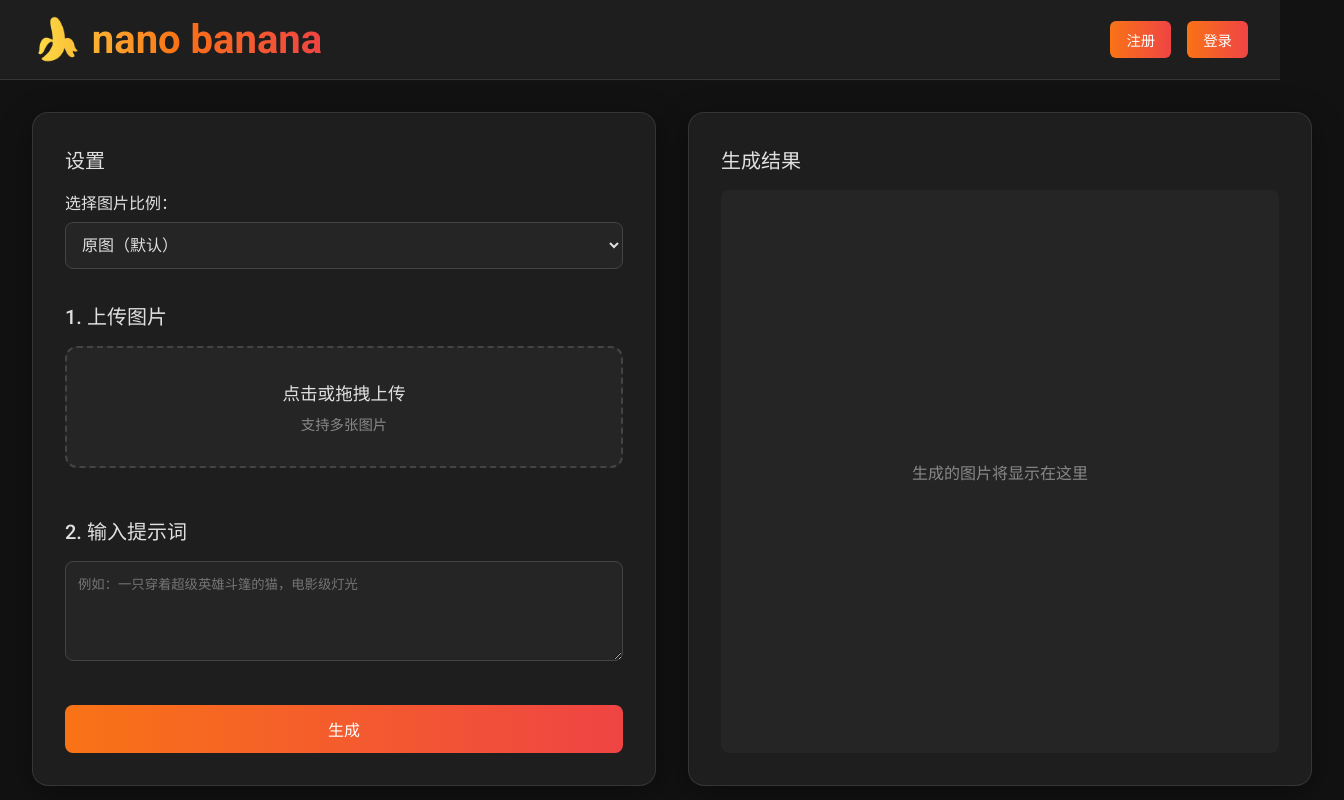
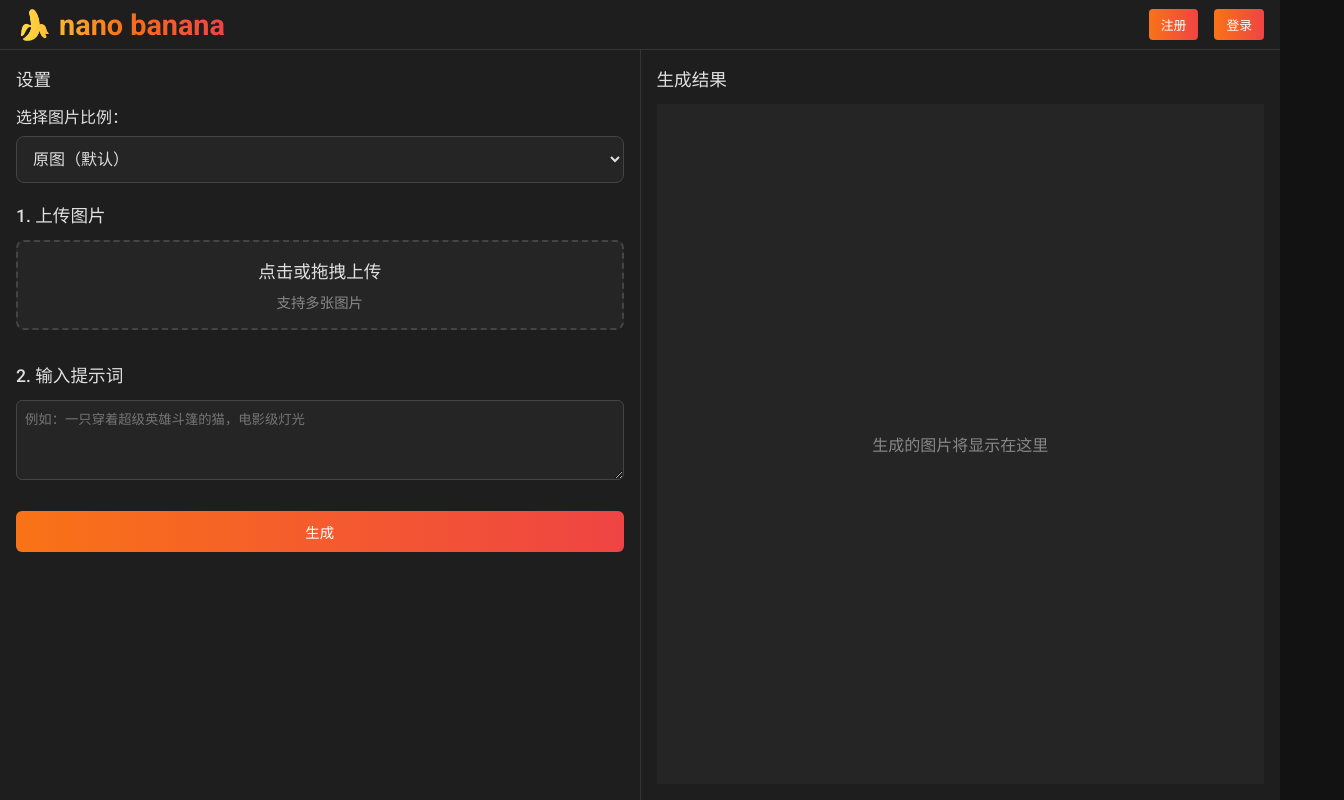
Before and after one commit to ixcenrouy/nanobanana-supabase, a plain HTML site: page static/index.html in a window 1280 px wide. Shown: the whole page, 1344 px wide, since content can reach past the window. Drawn offline with Linux system fonts and the light colour scheme.

Commit message:
Update style.css

```diff
--- a/static/style.css
+++ b/static/style.css
@@ -8,15 +8,18 @@ body {
     padding: 0;
     min-height: 100vh;
     box-sizing: border-box;
+    overflow-x: hidden;
 }
 
 .header {
     display: flex;
     justify-content: space-between;
     align-items: center;
-    padding: 1rem 2rem;
+    padding: 0.5rem 1rem;
     background-color: #1e1e1e;
     border-bottom: 1px solid rgba(255, 255, 255, 0.1);
+    height: 50px;
+    box-sizing: border-box;
 }
 
 .auth-buttons {
@@ -27,11 +30,11 @@ body {
 .auth-btn {
     background: linear-gradient(90deg, #f97316, #ef4444);
     color: white;
-    padding: 8px 16px;
+    padding: 6px 12px;
     border: none;
-    border-radius: 6px;
+    border-radius: 4px;
     cursor: pointer;
-    font-size: 0.9rem;
+    font-size: 0.8rem;
     font-weight: 500;
     transition: transform 0.2s ease, opacity 0.2s ease;
 }
@@ -42,7 +45,7 @@ body {
 }
 
 .title {
-    font-size: 2.5rem;
+    font-size: 1.8rem;
     font-weight: 700;
     /* 渐变色应用于文本，不影响 emoji */
     background: linear-gradient(90deg, #fde047, #f97316, #ef4444);
@@ -61,31 +64,34 @@ body {
 
 .main-container {
     display: flex;
-    gap: 2rem;
+    gap: 0;
     width: 100%;
-    max-width: 1400px;
-    margin: 2rem auto;
-    padding: 0 2rem;
+    max-width: none;
+    margin: 0;
+    padding: 0;
+    height: calc(100vh - 50px);
 }
 
 .controls-container {
     flex: 1;
     background: #1e1e1e;
-    padding: 2rem;
-    border-radius: 16px;
-    box-shadow: 0 8px 32px rgba(0, 0, 0, 0.37);
-    border: 1px solid rgba(255, 255, 255, 0.1);
-    max-width: 600px;
+    padding: 1rem;
+    border-radius: 0;
+    box-shadow: none;
+    border: none;
+    border-right: 1px solid rgba(255, 255, 255, 0.1);
+    max-width: none;
+    overflow-y: auto;
 }
 
 .result-container {
     flex: 1;
     background: #1e1e1e;
-    padding: 2rem;
-    border-radius: 16px;
-    box-shadow: 0 8px 32px rgba(0, 0, 0, 0.37);
-    border: 1px solid rgba(255, 255, 255, 0.1);
-    min-height: 600px;
+    padding: 1rem;
+    border-radius: 0;
+    box-shadow: none;
+    border: none;
+    min-height: auto;
     display: flex;
     flex-direction: column;
 }
@@ -93,13 +99,13 @@ body {
 h2 {
     color: #e0e0e0;
     margin-top: 0;
-    margin-bottom: 1rem;
-    font-size: 1.25rem;
+    margin-bottom: 0.8rem;
+    font-size: 1.1rem;
     font-weight: 500;
 }
 
 .upload-section, .prompt-section, .aspect-ratio-section {
-    margin-bottom: 2rem;
+    margin-bottom: 1.2rem;
 }
 
 .aspect-ratio-section select {
@@ -123,8 +129,8 @@ h2 {
 
 .upload-area {
     border: 2px dashed #444;
-    border-radius: 12px;
-    padding: 2rem;
+    border-radius: 8px;
+    padding: 1rem;
     text-align: center;
     transition: all 0.3s ease;
     background: #252525;
@@ -152,9 +158,9 @@ input[type="file"] {
 
 #thumbnails-container {
     display: grid;
-    grid-template-columns: repeat(auto-fill, minmax(100px, 1fr));
-    gap: 1rem;
-    margin-top: 1rem;
+    grid-template-columns: repeat(auto-fill, minmax(80px, 1fr));
+    gap: 0.8rem;
+    margin-top: 0.8rem;
 }
 
 .thumbnail-wrapper {
@@ -195,13 +201,13 @@ input[type="file"] {
 
 textarea, input[type="password"] {
     width: 100%;
-    padding: 12px;
-    border-radius: 8px;
+    padding: 8px;
+    border-radius: 6px;
     border: 1px solid #444;
     background-color: #252525;
     color: #e0e0e0;
     resize: vertical;
-    min-height: 100px;
+    min-height: 80px;
     box-sizing: border-box;
     margin-bottom: 0.5rem;
     font-family: inherit;
@@ -214,11 +220,11 @@ input[type="password"] {
 #generate-btn {
     background: linear-gradient(90deg, #f97316, #ef4444);
     color: white;
-    padding: 12px 25px;
+    padding: 10px 20px;
     border: none;
-    border-radius: 8px;
+    border-radius: 6px;
     cursor: pointer;
-    font-size: 1rem;
+    font-size: 0.9rem;
     font-weight: 500;
     width: 100%;
     position: relative;
@@ -260,12 +266,12 @@ input[type="password"] {
 #result-image-container {
     flex: 1;
     background-color: #252525;
-    border-radius: 8px;
-    padding: 1rem;
+    border-radius: 0;
+    padding: 0.5rem;
     display: flex;
     justify-content: center;
     align-items: center;
-    min-height: 400px;
+    min-height: 300px;
 }
 
 #result-image-container img {
@@ -282,30 +288,39 @@ input[type="password"] {
 @media (max-width: 1024px) {
     .main-container {
         flex-direction: column;
-        padding: 0 1rem;
+        padding: 0;
+        height: auto;
     }
 
     .controls-container {
         max-width: none;
+        border-right: none;
+        border-bottom: 1px solid rgba(255, 255, 255, 0.1);
     }
 
     .header {
-        padding: 1rem;
+        padding: 0.5rem 1rem;
     }
 
     .title {
-        font-size: 2rem;
+        font-size: 1.5rem;
     }
 }
 
 @media (max-width: 768px) {
     .header {
         flex-direction: column;
-        gap: 1rem;
+        gap: 0.5rem;
         text-align: center;
+        height: auto;
+        padding: 0.5rem;
     }
 
     .auth-buttons {
         justify-content: center;
     }
+
+    .title {
+        font-size: 1.3rem;
+    }
 }
```
